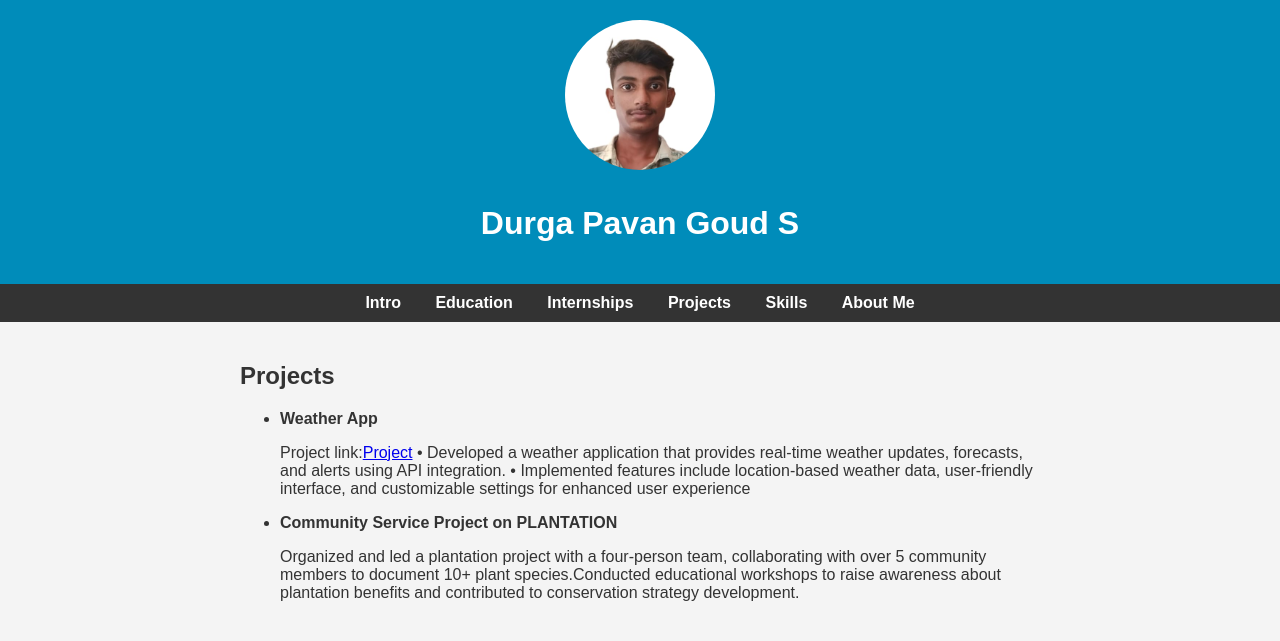
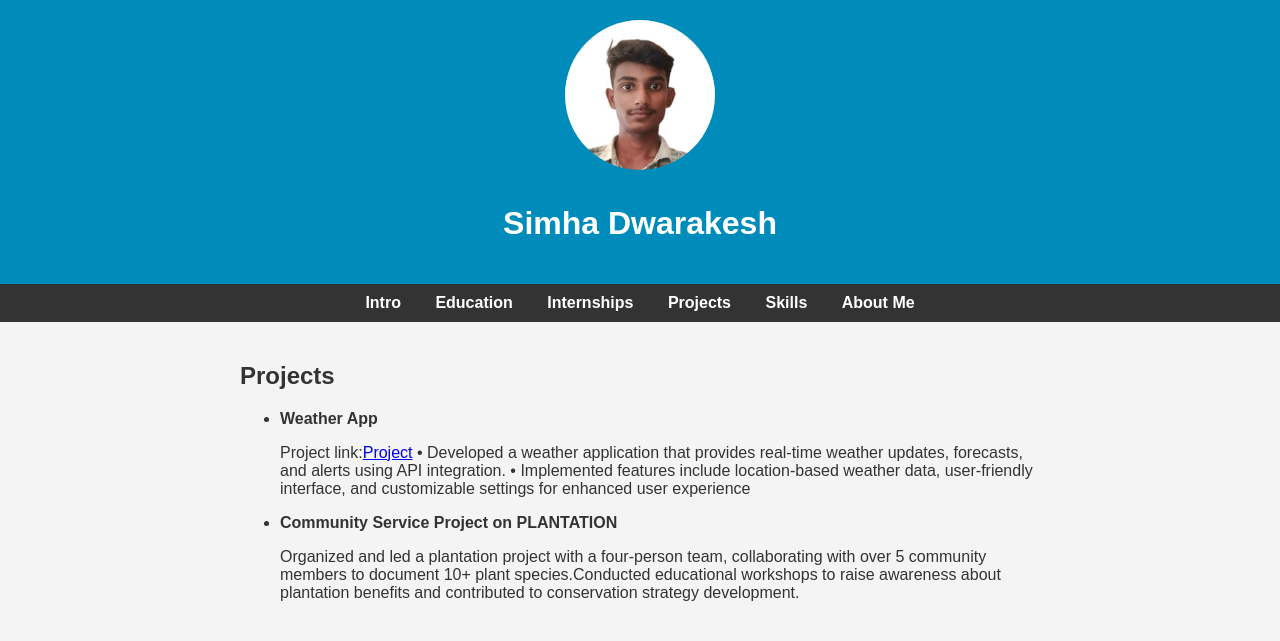
Before and after one commit to dwarak540/Portfolio, a plain HTML site: page index.html in a window 1280 px wide. Drawn offline with Linux system fonts and the light colour scheme.

Commit message:
Update index.html

```diff
--- a/index.html
+++ b/index.html
@@ -10,7 +10,7 @@
     <header>
         <div class="header-content">
             <img src="profile.jpg" alt="my Photo" class="profile-pic">
-            <h1>Durga Pavan Goud S</h1>
+            <h1>Simha Dwarakesh</h1>
 
         </div>
     </header>
```
